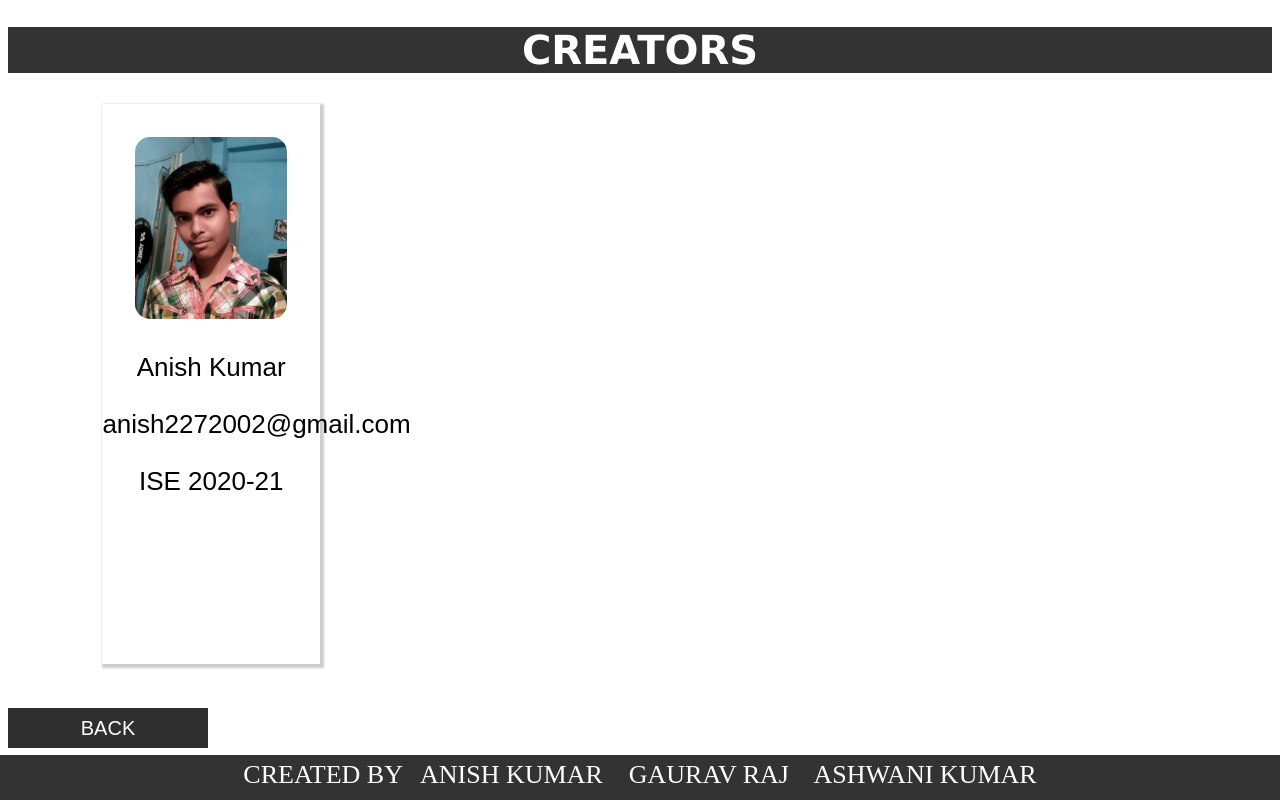
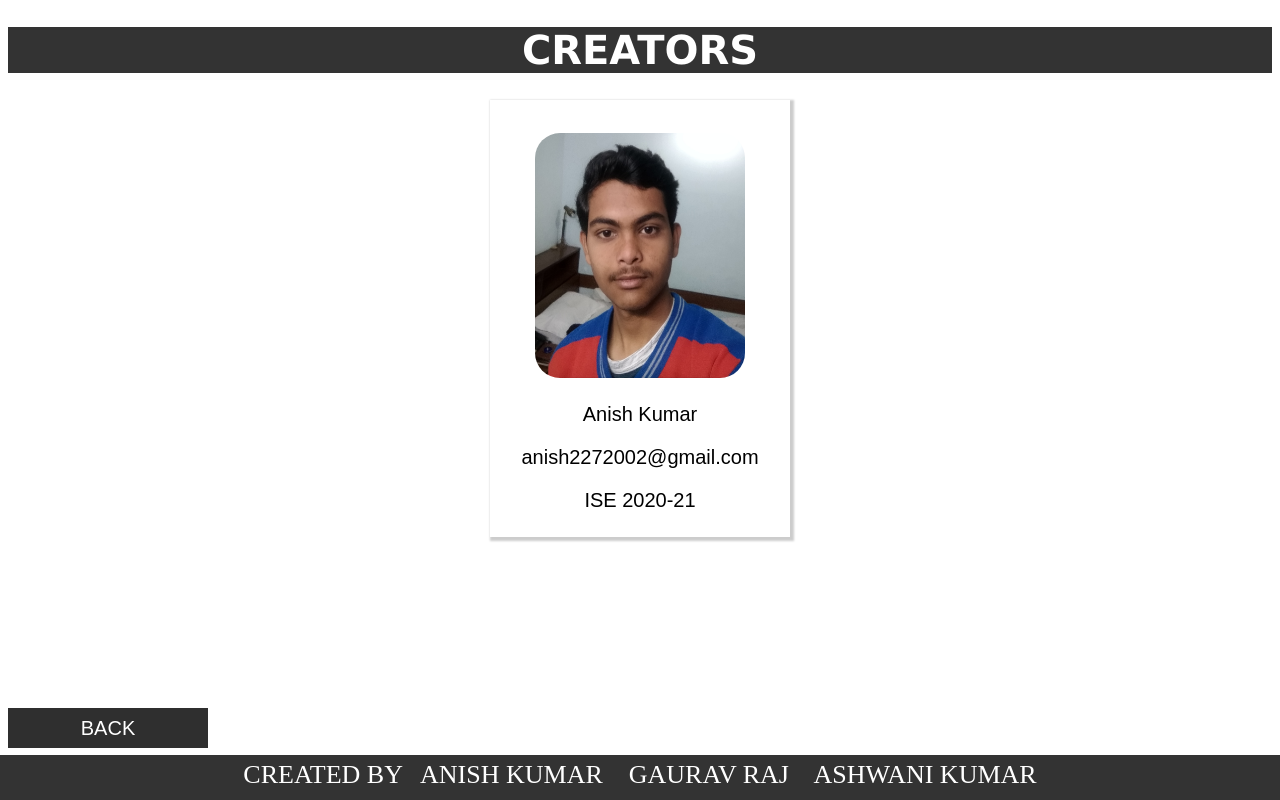
Before and after one commit to anish2272002/railway_reservation_django_project, a Django app: page /creators in a window 1280 px wide. Run offline with Django 3.2, Linux system fonts and the light colour scheme.

Commit message:
some twick

```diff
--- a/railway/rail/templates/base.html
+++ b/railway/rail/templates/base.html
@@ -50,20 +50,20 @@
         }
         .create_card{
             height:70%;
-            width:17%;
+            width:23%;
             display:block;
             box-shadow:2px 2px 2px 2px rgba(0,0,0,0.2);
             text-align:center;
-            font-size:130%;
+            font-size:100%;
             font-family: Arial, Helvetica, sans-serif;
-            position:fixed;
-            top:13%;
+            min-width: max-content;
+            padding:5px;
         }
         .create_card_img{
-            height:80%;
-            width:70%;
+            height:245px;
+            width:210px;
             margin-top:3%;
-            border-radius:15px;
+            border-radius:25px;
         }
         .create_heading{
             text-align:center;
--- a/railway/rail/templates/create.html
+++ b/railway/rail/templates/create.html
@@ -2,12 +2,14 @@
 {% load static %}
 {% block content %}
 <h1 class="create_heading">CREATORS</h1>
-<div class="create_card"  style="left:8%;">
-    <p><img class="create_card_img" src="{% static '12.jpg' %}"></p>
+<center>
+<div class="create_card">
+    <p><img class="create_card_img" src="{% static 'anish.jpg' %}"></p>
     <p>Anish Kumar</p>
     <p>anish2272002@gmail.com</p>
     <p>ISE 2020-21</p>
 </div>
+</center>
 <!--
 <div class="create_card"  style="left:38%;">
         <p><img class="create_card_img" src="{% static 'gaurav.jpg' %}"></p>
```
Also changed, not shown: railway/rail/db.sqlite3, railway/rail/static/13.jpg (renamed from railway/rail/static/12.jpg), railway/rail/static/anish.jpg (added).
